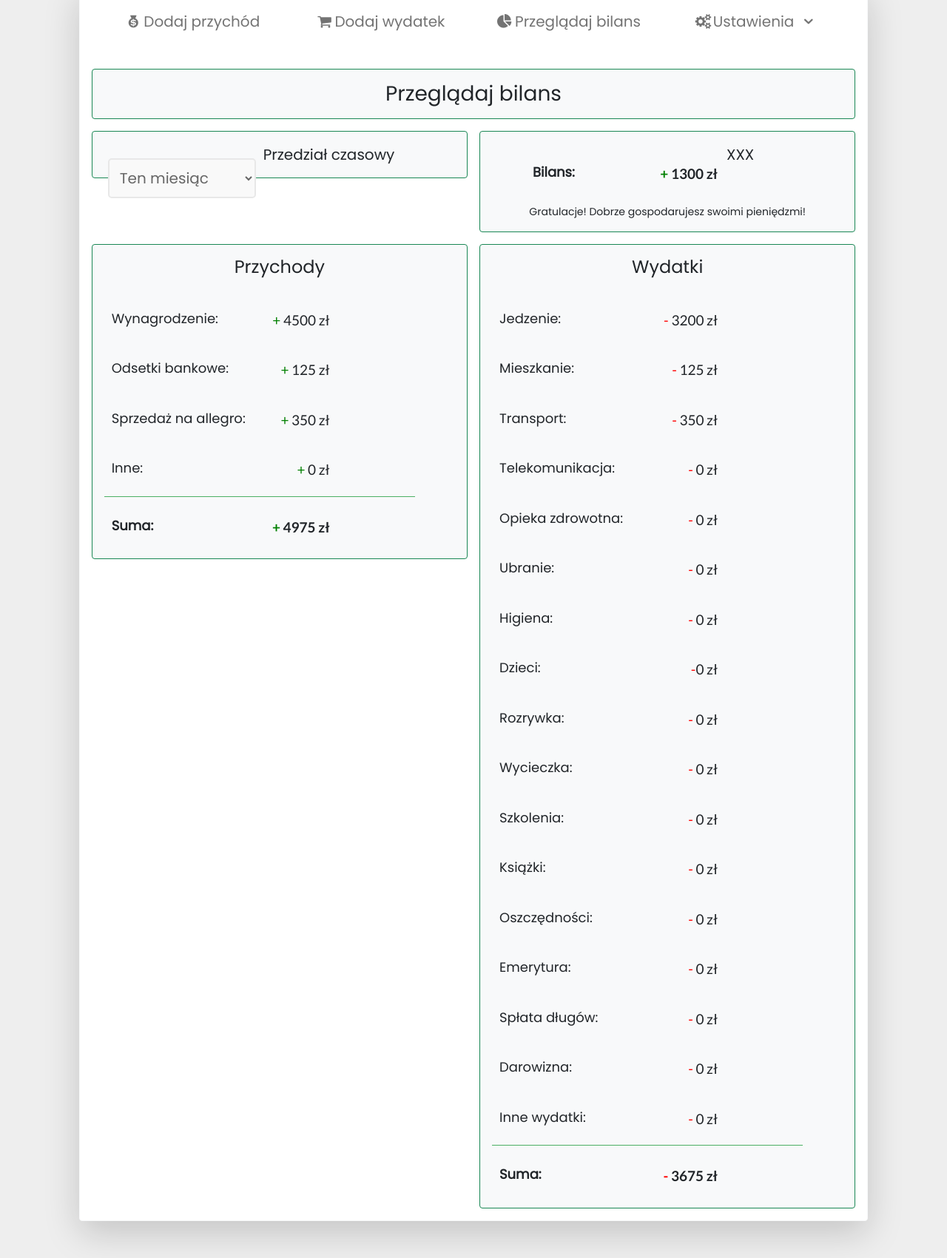
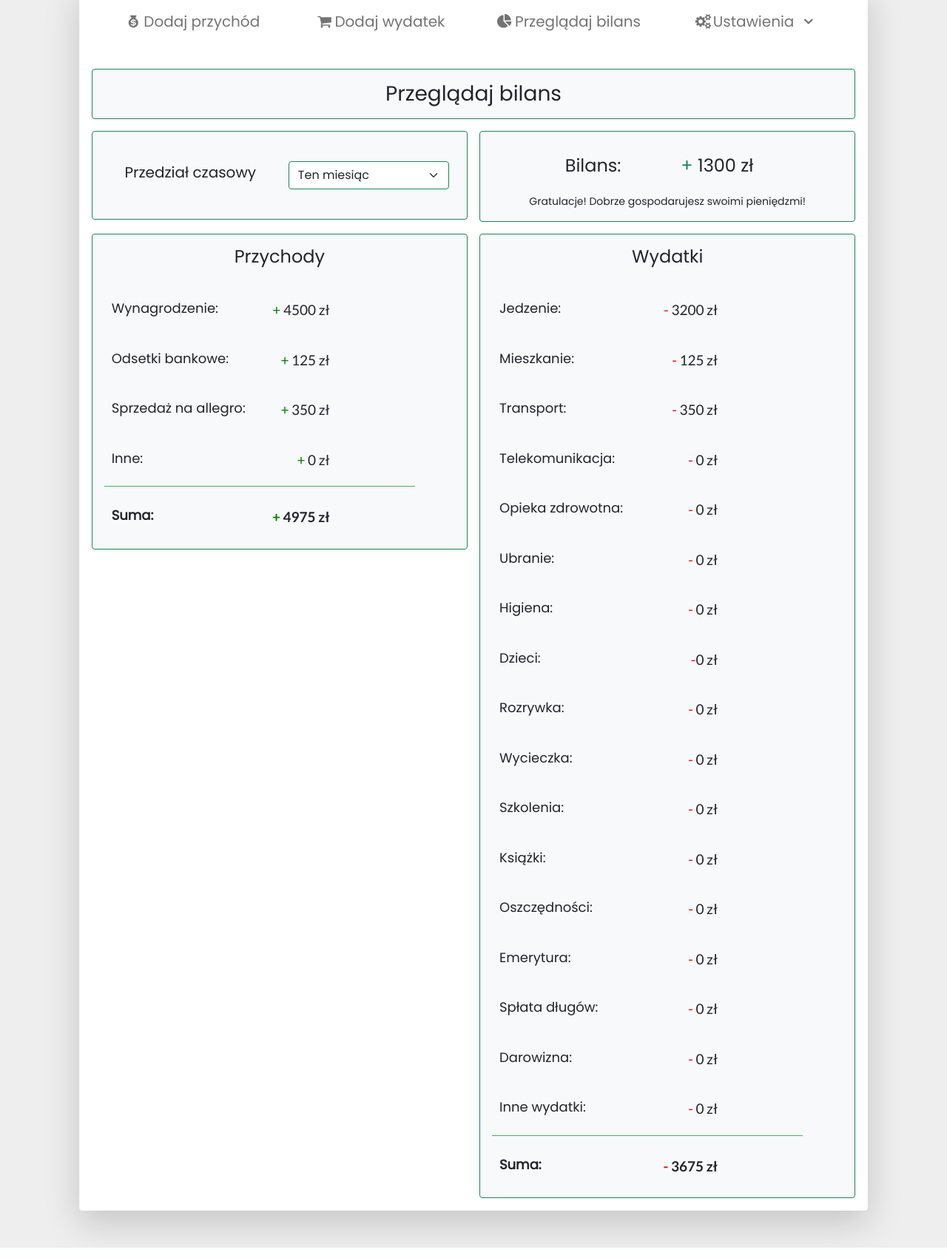
Before and after one commit to pawelmajchrzak/PersonalBudgetWEB, a PHP site: page /viewBalanceSheet.html in a window 1280 px wide. Shown: the part 160-1861 px from the top of the page at 74% size. Run offline with PHP 8.4, Linux system fonts and the light colour scheme.

Commit message:
viewBalanceSheet: add bootstrap-select

```diff
--- a/style.css
+++ b/style.css
@@ -243,6 +243,8 @@ ol > li > ul > li:hover > a
 	margin-top: 35px;
 	background-color: #fcfbfc;
 }
+
+
 
 
 
--- a/viewBalanceSheet.html
+++ b/viewBalanceSheet.html
@@ -72,29 +72,32 @@
 
 				<div class="row">
 					<div class="col-12 col-lg-6 p-2">
-						<div class="border border-success bg-light rounded p-3">
+						<div class="border border-success bg-light rounded p-4">
 							<section>
-
-								<label for="period" class="textfieldOperation" style= "width: 180px;"> Przedział czasowy </label>
-								<select id="period" name="payment" size="1">
-									<option value="1" selected >	Ten miesiąc</option>
-									<option value="2">	Ubiegły miesiąc			 </option>
-									<option value="3" >	Ten rok						 </option>
-									<option value="4">	Ubiegły rok				 </option>
-									<option value="5">	Własny zakres...		 </option>
-								</select>
-
+								<div class="row my-3">
+									<div class="col-6 text-center">
+										Przedział czasowy
+									</div>
+									<div class="col-6">
+										<select class="form-select border border-success col-6">
+											<option value="1" selected >	Ten miesiąc		</option>
+											<option value="2">				Ubiegły miesiąc	</option>
+											<option value="3" >				Ten rok			</option>
+											<option value="4">				Ubiegły rok		</option>
+											<option value="5">				Własny zakres...</option>
+										</select>
+									</div>
+								</div>
 							</section>
 						</div>
 					</div>
 					<div class="col-12 col-lg-6 p-2">
 						<div class="border border-success bg-light rounded p-3">
 							<section>
-								XXX
-
-								<div class="variableName" style="font-weight: 700;padding-left: 50px;">Bilans:</div>
-								<div class="variableValue" style="font-weight: 700;"><font color="green">+ </font>1300 zł</div>
-								<div style="clear: both;"></div>
+								<div class="row my-3 px-5">
+									<div class="col-6 h4 text-center">Bilans:</div>
+									<div class="col-4 h4  text-center"><span class="text-success">+ </span>1300 zł</div>
+								</div>
 								<div class="comment">Gratulacje! Dobrze gospodarujesz swoimi pieniędzmi!</div>
 
 							</section>
```
